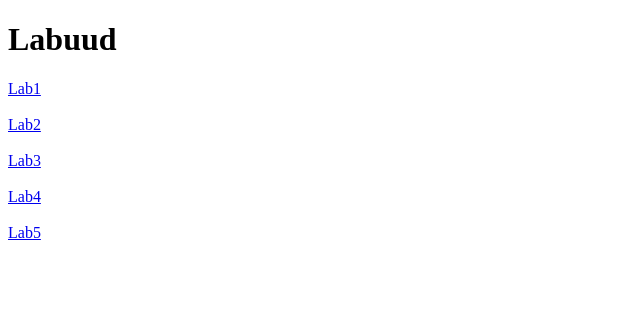
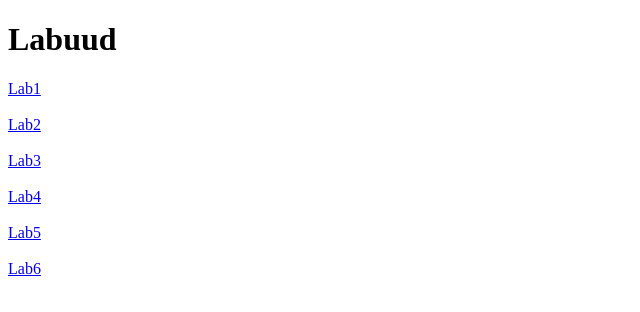
Before and after one commit to BEnkhtuvshin99/ITU, a plain HTML site: page index.html in a window 1280 px wide. Shown: the full height of the page, 0-640 px from the left. Drawn offline with Linux system fonts and the light colour scheme.

Commit message:
lab6 aldaa zasav

```diff
--- a/index.html
+++ b/index.html
@@ -13,7 +13,8 @@
     <a href="./lab2/Untitled-2.html" target="_blank">Lab2</a><br><br>
     <a href="./lab3/semantic1.html" target="_blank">Lab3</a><br><br>
     <a href="./lab4/cvdesign.html" target="_blank">Lab4</a><br><br>
-    <a href="./Lab5/1.html" target="_blank">Lab5</a>
+    <a href="./Lab5/1.html" target="_blank">Lab5</a><br><br>
+    <a href="./Lab6/youtube.html" target="_blank">Lab6</a>
 
 </body>
 </html>
```
